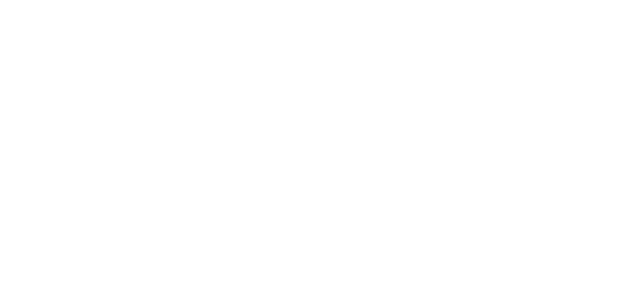
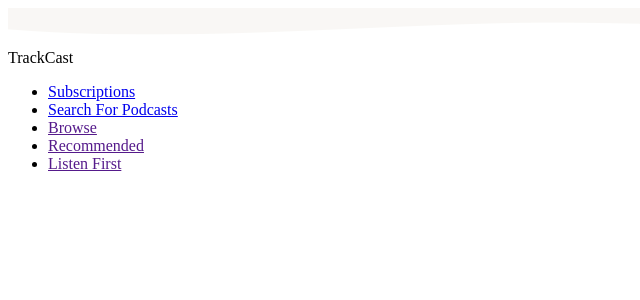
Before and after one commit to katherinemarsh/TrackCast, a Flask app: page / in a window 1680 px wide. Before the commit the part shown is empty. Shown: the top 300 px of the page, without its empty margins (0-640 px from the left). Run offline with Flask 2, Linux system fonts and the light colour scheme.

Commit message:
html template, added logo and nav bar

```diff
--- a/app/templates/index.html
+++ b/app/templates/index.html
@@ -13,6 +13,27 @@
   </head>
 
   <body>
+    <div class="wrapper">
+
+      <header>
+        <img src="static/headerwatercolor.png"/>
+      </header>
+
+      <div class="logo-img">
+        <i class="fas fa-microphone-alt"></i>
+      </div>
+      <div class="logo-text">TrackCast</div>
+
+      <nav>
+        <ul>
+          <li><a href="#subscrition-section">Subscriptions</a></li>
+          <li><a href="#search-section">Search For Podcasts</a></li>
+          <li><a href="">Browse</a></li>
+          <li><a href="">Recommended</a></li>
+          <li><a href="">Listen First</a></li>
+        </ul>
+      </nav>
+
   </body>
 
 </html>
```
